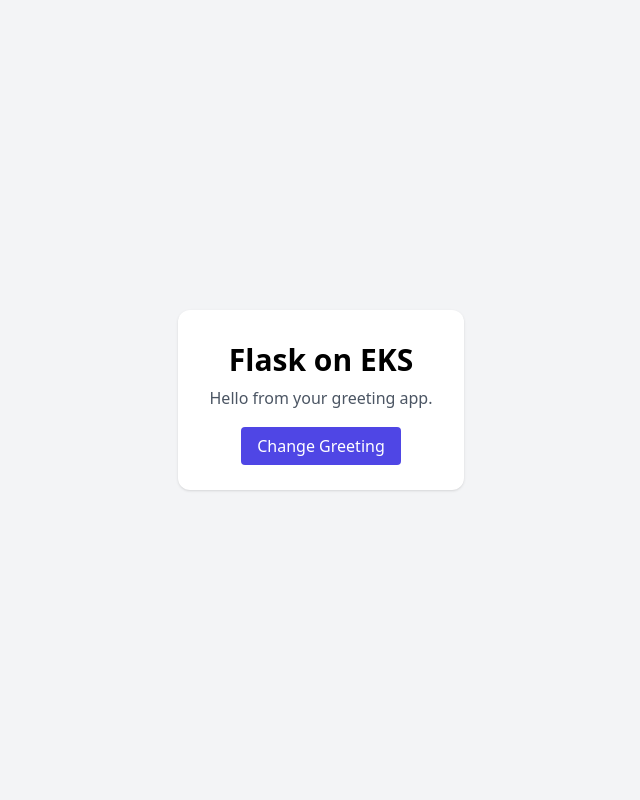
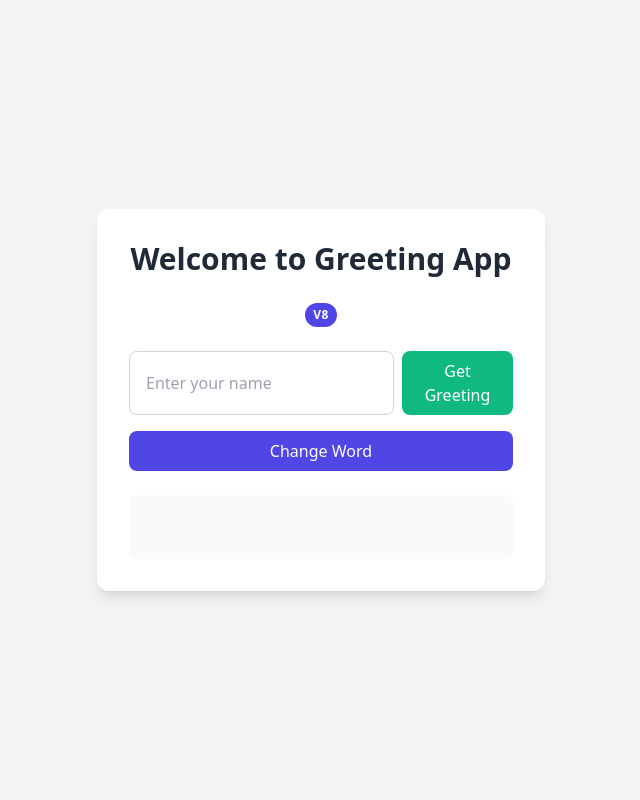
Before and after one commit to samiiraqi/devsecops-project, a Flask app: page / in a window 1280 px wide. Shown: the whole page, without its empty margins (319-959 px from the left). Run offline with Flask 3, Linux system fonts and the light colour scheme; some libraries are stand-ins or nearby versions.

Commit message:
UI: remove link to change-greeting page; keep inputs on index

```diff
--- a/app/templates/index.html
+++ b/app/templates/index.html
@@ -1,20 +1,89 @@
 <!DOCTYPE html>
 <html lang="en">
+
 <head>
-  <meta charset="UTF-8" />
-  <meta name="viewport" content="width=device-width, initial-scale=1.0"/>
-  <title>Flask on EKS</title>
-  <script src="https://cdn.tailwindcss.com"></script>
+    <meta charset="UTF-8">
+    <meta name="viewport" content="width=device-width, initial-scale=1.0">
+    <title>Greeting App</title>
+    <script src="https://cdn.tailwindcss.com"></script>
+    <script>
+        tailwind.config = {
+            theme: {
+                extend: {
+                    colors: {
+                        primary: '#4F46E5',
+                        secondary: '#10B981',
+                        dark: '#1F2937',
+                    }
+                }
+            }
+        }
+    </script>
 </head>
-<body class="min-h-screen bg-gray-100 flex items-center justify-center">
-  <div class="p-8 bg-white rounded-xl shadow text-center">
-    <h1 class="text-3xl font-bold mb-2">Flask on EKS</h1>
-    <p class="text-gray-600">Hello from your greeting app.</p>
-    <div class="mt-6">
-      <a href="/change-greeting" class="px-4 py-2 rounded bg-indigo-600 text-white hover:bg-indigo-700">
-        Change Greeting
-      </a>
+
+<body class="bg-gray-100 min-h-screen flex items-center justify-center p-4">
+    <div
+        class="container max-w-md mx-auto bg-white rounded-xl shadow-lg overflow-hidden transform transition-all hover:shadow-xl">
+        <div class="p-8">
+            <div class="text-center">
+                <h1 class="text-3xl font-bold text-gray-800 mb-6">Welcome to Greeting App</h1>
+                <div class="mb-6">
+                    <span
+                        class="inline-block bg-primary text-white text-xs px-2 py-1 rounded-full uppercase font-semibold tracking-wide">v8</span>
+                </div>
+                <div class="space-y-4">
+                    <div class="flex flex-col sm:flex-row gap-2 justify-center">
+                        <input type="text" id="nameInput" placeholder="Enter your name"
+                            class="px-4 py-2 border border-gray-300 rounded-lg focus:outline-none focus:ring-2 focus:ring-primary focus:border-transparent" />
+                        <button onclick="getGreeting()"
+                            class="px-4 py-2 bg-secondary text-white rounded-lg hover:bg-green-600 transition-colors duration-300 focus:outline-none focus:ring-2 focus:ring-green-500 focus:ring-opacity-50">
+                            Get Greeting
+                        </button>
+                    </div>
+                    <button onclick="window.location.href='/change-greeting'"
+                        class="w-full px-4 py-2 bg-primary text-white rounded-lg hover:bg-indigo-600 transition-colors duration-300 focus:outline-none focus:ring-2 focus:ring-indigo-500 focus:ring-opacity-50">
+                        Change Word
+                    </button>
+                </div>
+                <div id="result" class="mt-6 p-4 min-h-16 text-lg font-medium text-gray-700 bg-gray-50 rounded-lg">
+                </div>
+            </div>
+        </div>
     </div>
-  </div>
+
+    <script>
+        async function getGreeting() {
+            const name = document.getElementById( 'nameInput' ).value;
+            const resultDiv = document.getElementById( 'result' );
+
+            if ( !name ) {
+                resultDiv.textContent = 'Please enter a name';
+                resultDiv.className = 'mt-6 p-4 min-h-16 text-lg font-medium text-red-600 bg-red-50 rounded-lg';
+                return;
+            }
+
+            try {
+                resultDiv.textContent = 'Loading...';
+                resultDiv.className = 'mt-6 p-4 min-h-16 text-lg font-medium text-gray-700 bg-gray-50 rounded-lg';
+
+                const response = await fetch( `/greet/${name}` );
+                const data = await response.json();
+
+                resultDiv.textContent = data.message;
+                resultDiv.className = 'mt-6 p-4 min-h-16 text-lg font-medium text-green-600 bg-green-50 rounded-lg';
+            } catch ( error ) {
+                resultDiv.textContent = 'Error getting greeting';
+                resultDiv.className = 'mt-6 p-4 min-h-16 text-lg font-medium text-red-600 bg-red-50 rounded-lg';
+            }
+        }
+
+        // Allow Enter key to trigger the greeting
+        document.getElementById( 'nameInput' ).addEventListener( 'keypress', function ( e ) {
+            if ( e.key === 'Enter' ) {
+                getGreeting();
+            }
+        } );
+    </script>
 </body>
+
 </html>
```
